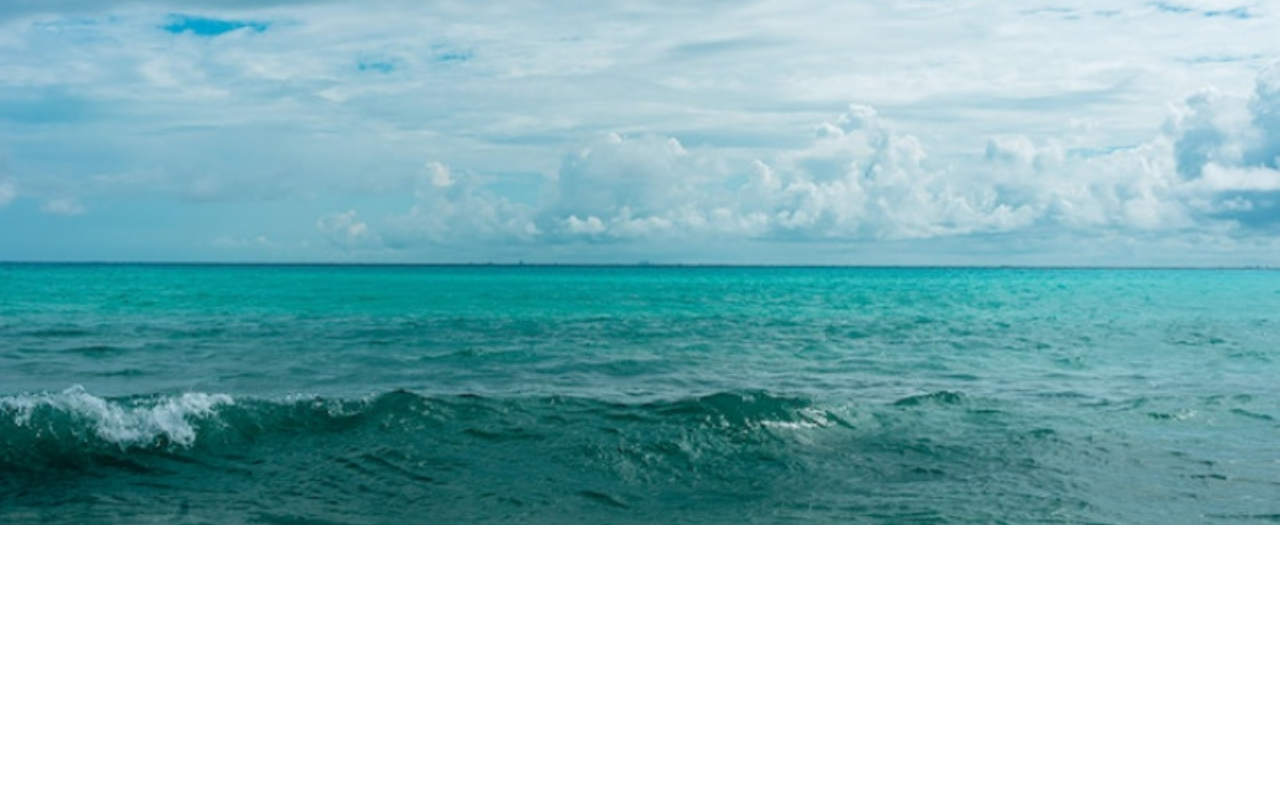
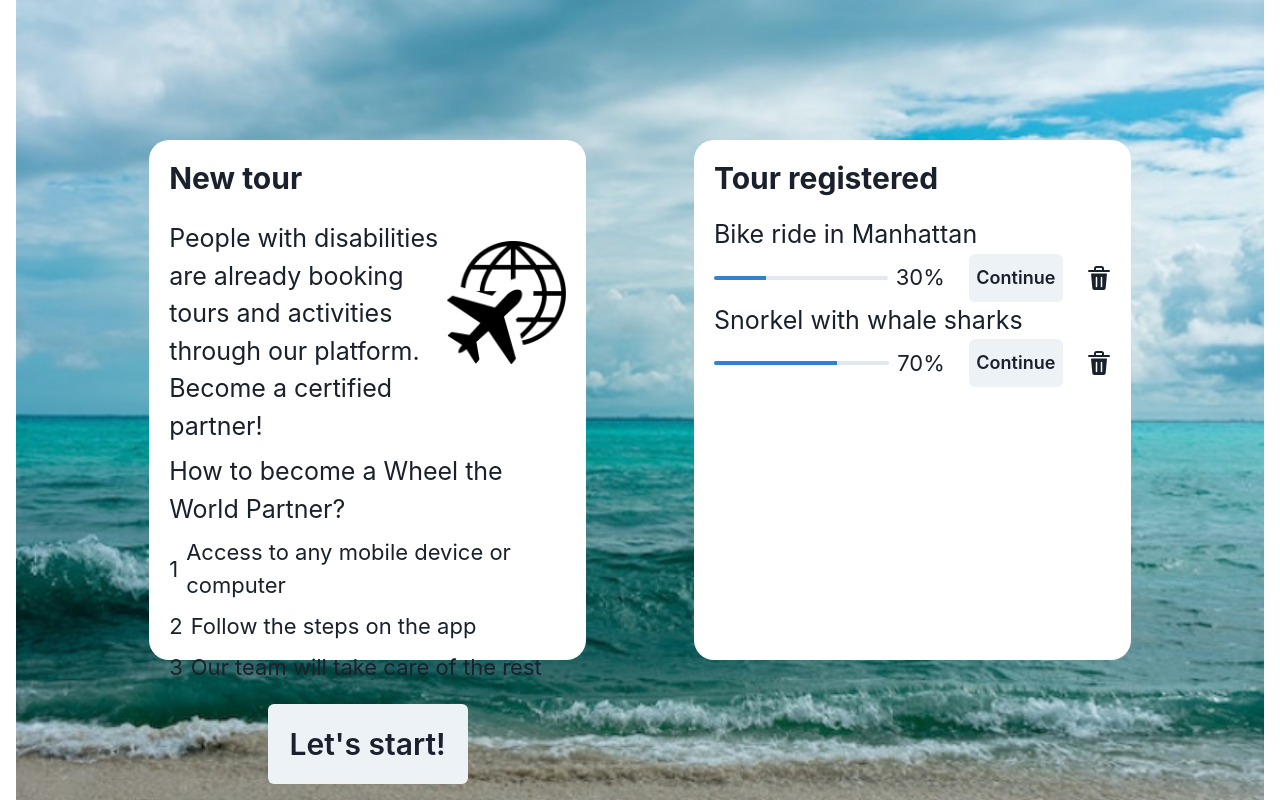
Before and after one commit to Efren73/GoWheelTheWorld-Front, a React (Create React App) app: page / in a window 1280 px wide. Built offline with nearby package versions, Linux system fonts and the light colour scheme.

Commit message:
v1 Main Screen Tour Operador

```diff
--- a/src/pages/mainScreenTO/mainScreenTO.page.tsx
+++ b/src/pages/mainScreenTO/mainScreenTO.page.tsx
@@ -2,42 +2,105 @@ import React from 'react';
 import {
   Text,
   VStack,
-  Grid,
-  GridItem,
   Heading,
   Flex,
-  FormControl,
-  FormLabel,
-  Input,
   Button,
   ChakraProvider,
   Container,
-  AspectRatio,
   Image,
   HStack,
   Link,
   Slider,
   SliderTrack,
   SliderFilledTrack,
-  SliderThumb,
   Box,
 } from "@chakra-ui/react";
 import { DeleteIcon } from '@chakra-ui/icons';
 import { IMainScreenTO } from './mainScreenTO.types';
+import ImageInfoMSTO from './ImageInfoMSTO.png';
 import fondoMS from './FondoMS.png';
 
 function MainScreenTO(props: IMainScreenTO): JSX.Element {
 	return (
     <ChakraProvider>
-      <Box w='full' h="full">
-        <Flex w='full' h="full">
-          <Box w="full" h="full">
-            <AspectRatio ratio={2.44} w="full" h="full">
-              <Image src={fondoMS} alt="fondoMS" position="absolute"/>
-            </AspectRatio>
+      <Container maxWidth="full">
+        <Flex h="100vh">
+          <Box bgImage={`url(${fondoMS})`} w="full" h="full" bgSize={"cover"}>
+            <HStack justifyContent="center" w="full" h="full">
+              <Box  w="35%"
+                    h="65%"
+                    bgColor="white"
+                    p={5}
+                    borderRadius={20}
+                    marginRight="100" >
+                <VStack alignItems="flex-start">
+                  <HStack>
+                    <VStack alignItems="flex-start" spacing={6}>
+                      <Heading fontSize='30px'> New tour </Heading>
+                      <Text fontSize='25px'> People with disabilities are already booking tours and activities through our platform. Become a certified partner! </Text>
+                    </VStack>
+                    <Image src={ImageInfoMSTO} w="30%"/>
+                  </HStack>
+                  <Text fontSize='25px'> How to become a Wheel the World Partner? </Text>
+                  <HStack>
+                    <Text fontSize='22px'> 1 </Text>
+                    <Text fontSize='22px'> Access to any mobile device or computer </Text>
+                  </HStack>
+                  <HStack>
+                    <Text fontSize='22px'> 2 </Text>
+                    <Text fontSize='22px'> Follow the steps on the app </Text>
+                  </HStack>
+                  <HStack>
+                    <Text fontSize='22px'> 3 </Text>
+                    <Text fontSize='22px'> Our team will take care of the rest </Text>
+                  </HStack>
+                  <HStack justifyContent="center" w="full" p={3}>
+                    <Button size='md'
+                            height='80px'
+                            width='200px'
+                            fontSize='30px'>
+                      Let's start! </Button>
+                  </HStack>
+                </VStack>
+              </Box>
+              <Box  w="35%"
+                    h="65%"
+                    bgColor="white"
+                    p={5}
+                    borderRadius={20}
+                    marginLeft="100">
+                <Heading marginBottom={5} fontSize='30px'> Tour registered </Heading>
+                <Text fontSize='25px'> Bike ride in Manhattan </Text>
+                <HStack w="full" spacing={6}>
+                  <HStack w="full">
+                    <Slider defaultValue={30} isReadOnly={true}>
+                      <SliderTrack>
+                        <SliderFilledTrack />
+                      </SliderTrack>
+                    </Slider>
+                    <Text fontSize='22px'> 30% </Text>
+                  </HStack>
+                  <Button size='lg'> Continue </Button>
+                  <DeleteIcon w={6} h={6} />
+                </HStack>
+                <Text fontSize='25px'> Snorkel with whale sharks </Text>
+                <HStack w="full" spacing={6}>
+                  <HStack w="full">
+                    <Slider defaultValue={70} isReadOnly={true}>
+                      <SliderTrack>
+                        <SliderFilledTrack />
+                      </SliderTrack>
+                    </Slider>
+                    <Text fontSize='22px'> 70% </Text>
+                  </HStack>
+                  <Button size='lg'> Continue </Button>
+                  <DeleteIcon w={6} h={6} />
+                </HStack>
+              </Box>
+            </HStack>
           </Box>
         </Flex>
-      </Box>
+      </Container>
 		</ChakraProvider>
 	);
 }
```
Also changed, not shown: src/pages/mainScreenTO/ImageInfoMSTO.png (added).
